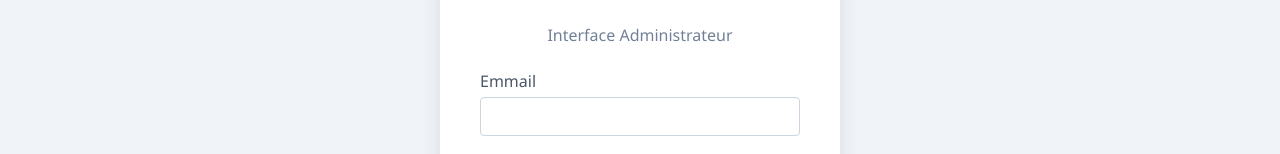
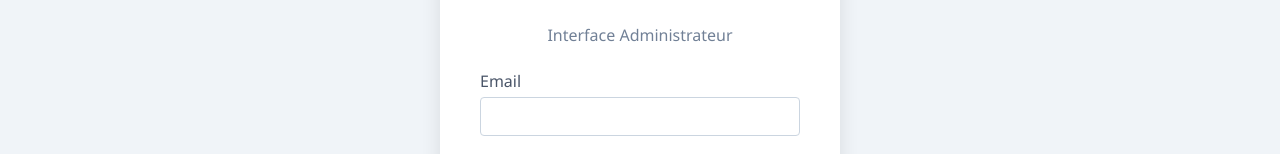
Before and after one commit to LangBapt/Cesizen-BackOffice, a React (Vite) app: page /login in a window 1280 px wide. Shown: the part 439-593 px from the top of the page. Built offline with nearby package versions, Linux system fonts and the light colour scheme; no server answers.

Commit message:
[FIX03]: suppression du double m dans email

```diff
--- a/src/pages/LoginPage.jsx
+++ b/src/pages/LoginPage.jsx
@@ -31,7 +31,7 @@ const LoginPage = () => {
         <p style={{ textAlign: "center", color: "#718096", marginBottom: "1.5rem" }}>Interface Administrateur</p>
         <form onSubmit={handleSubmit}>
           <div className="form-group">
-            <label>Emmail</label>
+            <label>Email</label>
             <input type="email" value={form.email} onChange={e => setForm({ ...form, email: e.target.value })} />
           </div>
           <div className="form-group">
```
